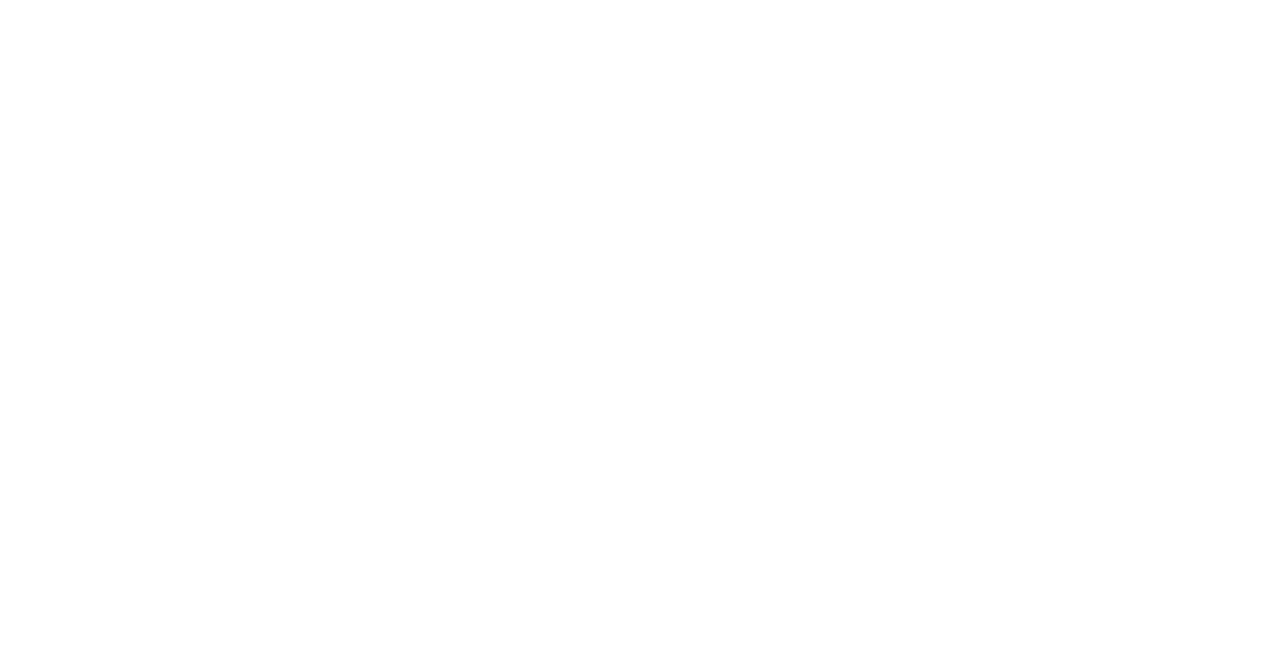
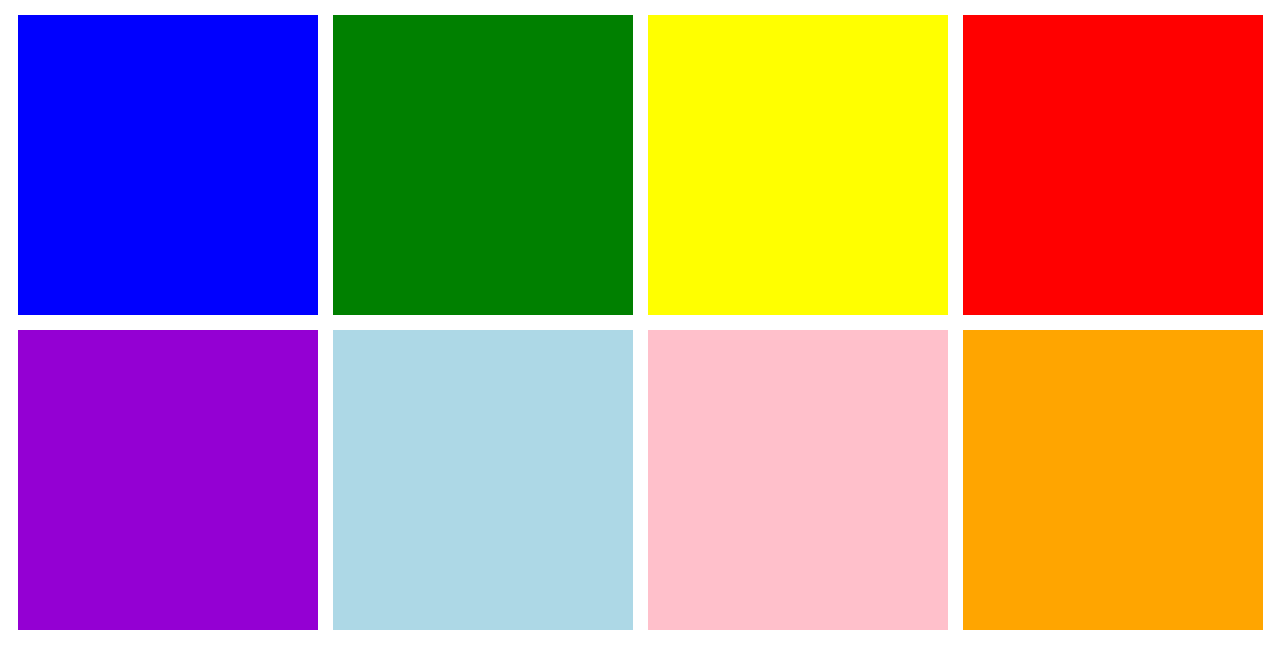
Before and after one commit to grabczakkamil/comic-grid, a plain HTML site: page index.html in a window 1280 px wide. Drawn offline with Linux system fonts and the light colour scheme.

Commit message:
add-squares-with-css-grid

```diff
--- a/css/main.css
+++ b/css/main.css
@@ -0,0 +1,58 @@
+* {
+    margin: 0;
+    padding: 0;
+}
+
+body {
+    box-sizing: border-box;
+    padding: 15px 0 15px 0;
+    display: flex;
+    flex-direction: column;
+    align-items: center;
+}
+.grid-wrapper {
+    display: grid;
+    grid-template-columns: 1fr;
+    grid-row-gap: 15px;
+}
+.item {
+    width: 300px;
+    height: 300px;
+}
+.blue {
+    background-color: blue;
+}
+.green {
+    background-color: green;
+}
+.yellow {
+    background-color: yellow;
+}
+.red {
+    background-color: red;
+}
+.violet {
+    background-color: darkviolet;
+}
+.lightblue {
+    background-color: lightblue;
+}
+.pink {
+    background-color: pink;
+}
+.orange {
+    background-color: orange;
+}
+@media screen and (min-width: 768px) {
+    .grid-wrapper {
+        grid-template-columns: repeat(2, 1fr);
+        grid-column-gap: 15px;
+    }
+}
+
+@media screen and (min-width: 1024px) {
+    .grid-wrapper {
+        grid-template-columns: repeat(4, 1fr);
+/*        grid-column-gap: 1px;*/
+    }
+}
--- a/index.html
+++ b/index.html
@@ -6,6 +6,15 @@
     <link rel="stylesheet" href="css/main.css">
 </head>
 <body>
-
+    <div class="grid-wrapper">
+        <div class="item blue"></div>
+        <div class="item green"></div>
+        <div class="item yellow"></div>
+        <div class="item red"></div>
+        <div class="item violet"></div>
+        <div class="item lightblue"></div>
+        <div class="item pink"></div>
+        <div class="item orange"></div>
+    </div>
 </body>
 </html>
```
